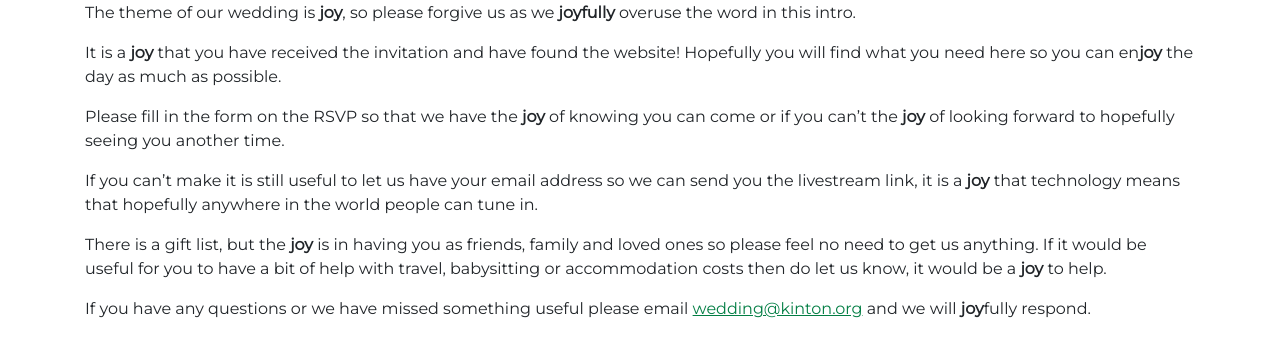
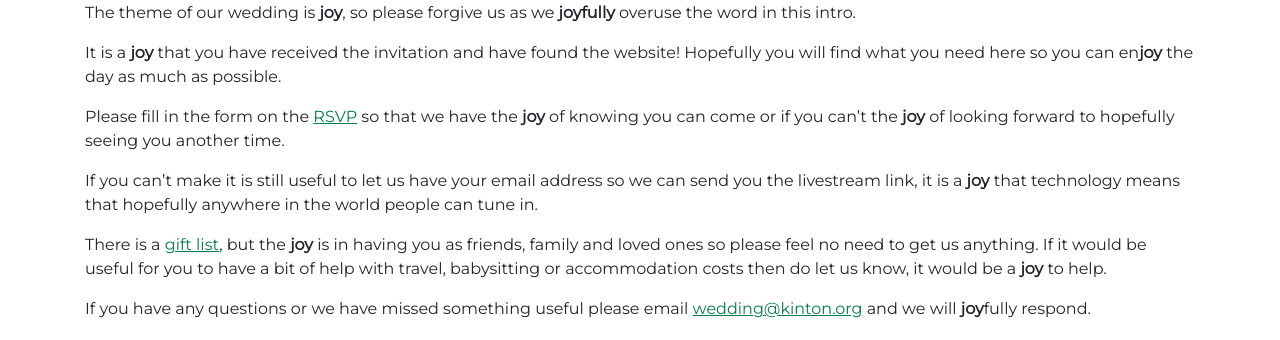
Before and after one commit to djcarter85/carterwedding, a Jekyll site: the page built from index.html, in a window 1280 px wide. Shown: the part 997-1337 px from the top of the page. Built offline with Jekyll 4.4.1, drawn with Linux system fonts in a browser that asks for light colours; some web fonts are replaced; some of the changed lines change nothing that is shown.

Commit message:
Add links to home page

```diff
--- a/index.html
+++ b/index.html
@@ -17,14 +17,14 @@ title: Home
   find what you need
   here so you can en<strong>joy</strong> the day as much as possible. </p>
 
-<p>Please fill in the form on the RSVP so that we have the <strong>joy</strong> of knowing you can come or if you can’t
+<p>Please fill in the form on the <a href="rsvp.html">RSVP</a> so that we have the <strong>joy</strong> of knowing you can come or if you can’t
   the <strong>joy</strong> of
   looking forward to hopefully seeing you another time. </p>
 
 <p>If you can’t make it is still useful to let us have your email address so we can send you the livestream link, it is
   a <strong>joy</strong> that technology means that hopefully anywhere in the world people can tune in.</p>
 
-<p>There is a gift list, but the <strong>joy</strong> is in having you as friends, family and loved ones so please feel
+<p>There is a <a href="gift-list.html">gift list</a>, but the <strong>joy</strong> is in having you as friends, family and loved ones so please feel
   no need to get us
   anything. If it would be useful for you to have a bit of help with travel, babysitting or accommodation costs then do
   let us know, it would be a <strong>joy</strong> to help. </p>
```
